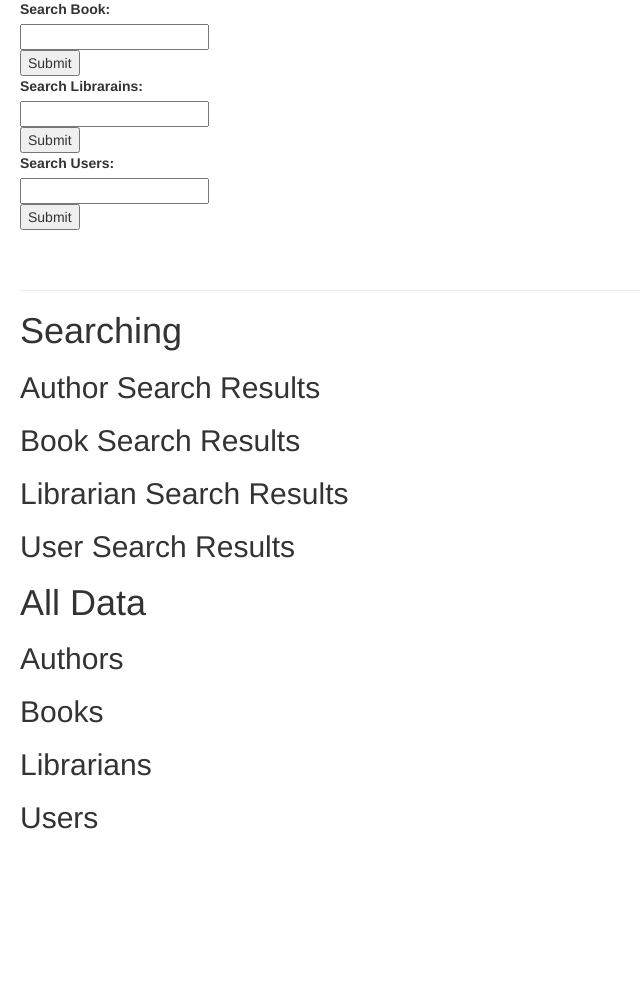
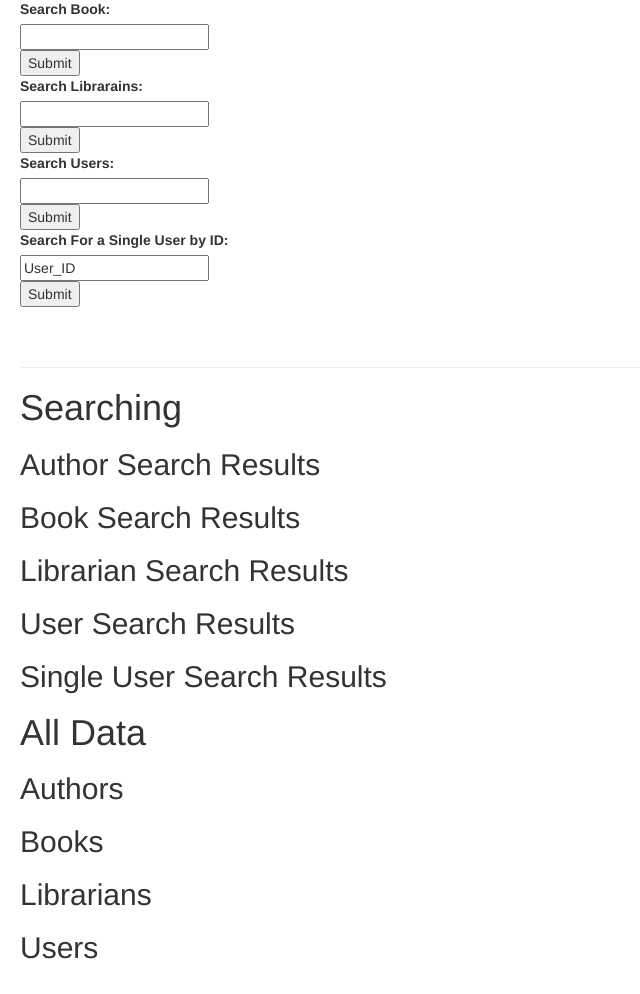
Before and after one commit to kritisingh0114/LibraryManagement, a Flask app: page / in a window 1280 px wide. Shown: the part 666-1660 px from the top of the page, without its empty margins (0-640 px from the left). Before the commit the page ends 1495 px from the top, so only its background shows below. Run offline with Flask 3, Linux system fonts and the light colour scheme; data that the repository does not hold is empty; some libraries are stand-ins or nearby versions.

Commit message:
Route added to search for a single user by ID

```diff
--- a/backend/DB_Operations.py
+++ b/backend/DB_Operations.py
@@ -85,3 +85,10 @@ def search_user_op(search_user):
     connection.commit()
     rows = cursor.fetchall()
     return rows
+
+# Searches for a sinlge user
+def search_single_user_op(search_user):
+    cursor.execute("SELECT * from users WHERE userID LIKE '%{s}%'".format(s=search_user))
+    connection.commit()
+    rows = cursor.fetchall()
+    return rows
--- a/backend/app.py
+++ b/backend/app.py
@@ -121,6 +121,14 @@ def search_users():
                            users_data = all_users_data,
                            user_search_data = user_search_data)
 
+@app.route('/search_single_user', methods=['GET', 'POST'])
+def search_single_users():
+    if request.method == "POST":
+        text_search_single_user = request.form["text_search_single_user"]
+        single_user_search_data = search_single_user_op(text_search_single_user)
+        json_single_user_search_data = json.dumps(single_user_search_data)
+    return json_single_user_search_data
+
 
 if __name__ == "__main__":
     app.run(debug=True)
--- a/backend/templates/index.html
+++ b/backend/templates/index.html
@@ -58,6 +58,11 @@
       <input type="text" id="text_search_user" name="text_search_user" value=""><br>
       <input type="submit" value="Submit">
     </form>
+    <form action="/search_single_user" method="post">
+      <label for="text_search_single_user">Search For a Single User by ID:</label><br>
+      <input type="text" id="text_search_single_user" name="text_search_single_user" value="User_ID"><br>
+      <input type="submit" value="Submit">
+    </form>
       <br><br><hr>
       <h1>Searching</h1>
       <h2>Author Search Results</h2>
@@ -81,6 +86,12 @@
       <h2>User Search Results</h2>
       <ul>
         {% for text in user_search_data %}
+        <li> {{ text }} </li>
+        {% endfor %}
+      </ul>
+      <h2>Single User Search Results</h2>
+      <ul>
+        {% for text in single_user_search_data %}
         <li> {{ text }} </li>
         {% endfor %}
       </ul>
```
